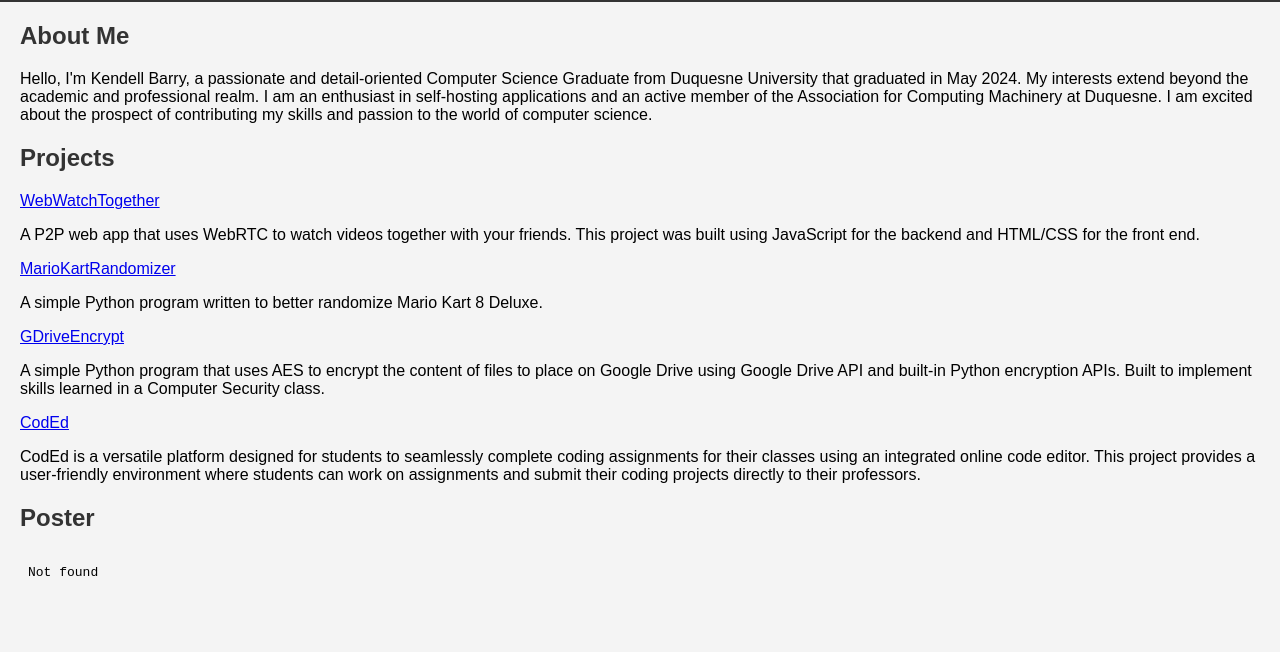
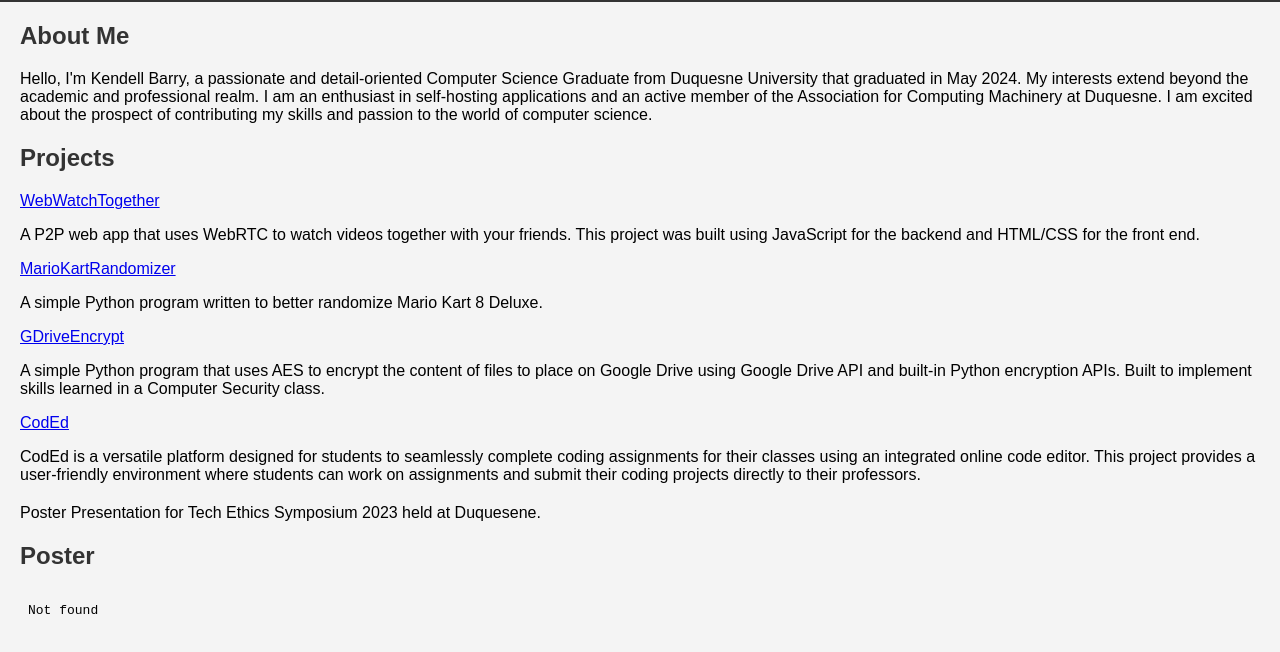
Before and after one commit to Kendellb/Kendellb.github.io, a plain HTML site: page index.html in a window 1280 px wide. Shown: the part 244-896 px from the top of the page. Drawn offline with Linux system fonts and the light colour scheme.

Commit message:
Update index.html

```diff
--- a/index.html
+++ b/index.html
@@ -98,7 +98,8 @@
         <p>CodEd is a versatile platform designed for students to seamlessly complete coding assignments for their classes using an integrated online code editor. This project provides a user-friendly environment where students can work on assignments and submit their coding projects directly to their professors.</p>
     </section>
 
-    <section id="poster">
+     <section id="poster">
+         <p>Poster Presentation for Tech Ethics Symposium 2023 held at Duquesene.</p>
         <h2>Poster</h2>
         <iframe src="/pdf/CookiesPoster.pdf" title="Poster PDF"></iframe>
     </section>
```
